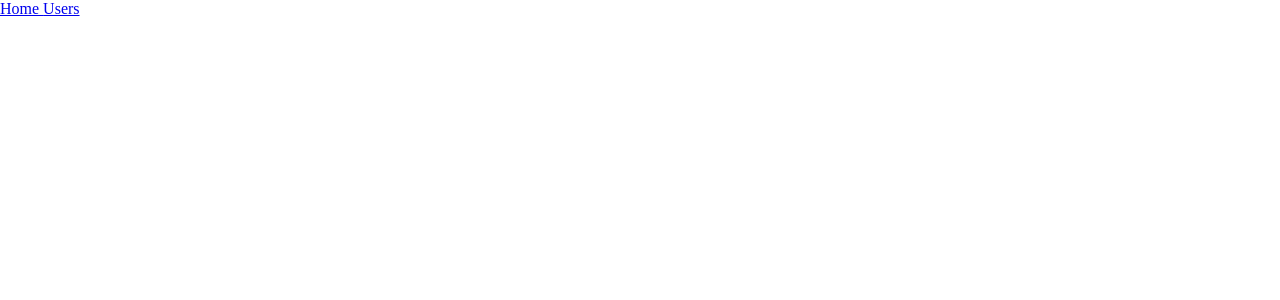
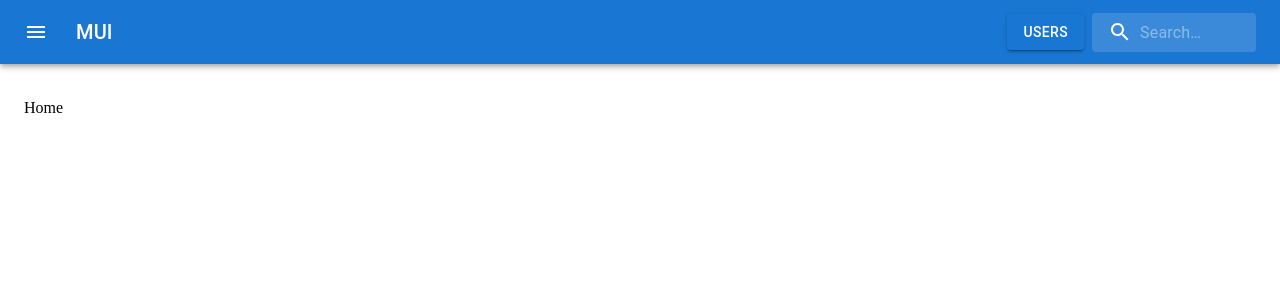
Before and after one commit to KarinaKloyan/ApiRedux, a React (Vite) app: page / in a window 1280 px wide. Shown: the top 300 px of the page. Built offline with nearby package versions, Linux system fonts and the light colour scheme.

Commit message:
added MUI, BLL logic ang pagination

```diff
--- a/src/api/index.js
+++ b/src/api/index.js
@@ -5,8 +5,8 @@ const instance = axios.create({
 })
 
 export const SocialAPI = {
-   async getUsers(){
- const response =  await instance.get('/users?count=100&page=1')
+   async getUsers(page){
+ const response =  await instance.get(`/users?count=100&page=${page}`)
  return response.data
    }
 }
--- a/src/components/Header/Header.jsx
+++ b/src/components/Header/Header.jsx
@@ -1,12 +1,104 @@
 import { NavLink } from "react-router-dom"
 
-function Header(){
-    return(
-        <div>
-           <NavLink to='/'>Home </NavLink>
-           <NavLink to='/users'>Users </NavLink>
-        </div>
-    )
+import { styled, alpha } from '@mui/material/styles';
+
+import {AppBar, Box, Toolbar, IconButton, Typography, InputBase, Button} from '@mui/material';
+
+import MenuIcon from '@mui/icons-material/Menu';
+import SearchIcon from '@mui/icons-material/Search';
+
+const Search = styled('div')(({ theme }) => ({
+  position: 'relative',
+  borderRadius: theme.shape.borderRadius,
+  backgroundColor: alpha(theme.palette.common.white, 0.15),
+  '&:hover': {
+    backgroundColor: alpha(theme.palette.common.white, 0.25),
+  },
+  marginLeft: 0,
+  width: '100%',
+  [theme.breakpoints.up('sm')]: {
+    marginLeft: theme.spacing(1),
+    width: 'auto',
+  },
+}));
+
+const SearchIconWrapper = styled('div')(({ theme }) => ({
+  padding: theme.spacing(0, 2),
+  height: '100%',
+  position: 'absolute',
+  pointerEvents: 'none',
+  display: 'flex',
+  alignItems: 'center',
+  justifyContent: 'center',
+}));
+
+const StyledInputBase = styled(InputBase)(({ theme }) => ({
+  color: 'inherit',
+  width: '100%',
+  '& .MuiInputBase-input': {
+    padding: theme.spacing(1, 1, 1, 0),
+    // vertical padding + font size from searchIcon
+    paddingLeft: `calc(1em + ${theme.spacing(4)})`,
+    transition: theme.transitions.create('width'),
+    [theme.breakpoints.up('sm')]: {
+      width: '12ch',
+      '&:focus': {
+        width: '20ch',
+      },
+    },
+  },
+}));
+
+export default function Header() {
+  return (
+    <Box sx={{ flexGrow: 1 }}>
+      <AppBar position="static">
+        <Toolbar>
+          <IconButton
+            size="large"
+            edge="start"
+            color="inherit"
+            aria-label="open drawer"
+            sx={{ mr: 2 }}
+          >
+            <MenuIcon />
+          </IconButton>
+          <Typography
+            variant="h6"
+            noWrap
+            component="div"
+            sx={{ flexGrow: 1, display: { xs: 'none', sm: 'block' } }}
+          >
+            MUI
+          </Typography>
+          <Button variant='contained'
+          component={NavLink}
+          to="/users">
+            Users
+          </Button>
+          <Search>
+            <SearchIconWrapper>
+              <SearchIcon />
+            </SearchIconWrapper>
+            <StyledInputBase
+              placeholder="Search…"
+              inputProps={{ 'aria-label': 'search' }}
+            />
+          </Search>
+        </Toolbar>
+      </AppBar>
+    </Box>
+  );
 }
 
-export default Header
+
+// function Header(){
+//     return(
+//         <div>
+//            <NavLink to='/'>Home </NavLink>
+//            <NavLink to='/users'>Users </NavLink>
+//         </div>
+//     )
+// }
+
+// export default Header
--- a/src/components/Home/Home.jsx
+++ b/src/components/Home/Home.jsx
@@ -1,5 +1,9 @@
 function Home(){
-    return
+    return (
+        <div>
+            Home
+        </div>
+    )
 }
 
 export default Home
--- a/src/components/Layout/Layout.jsx
+++ b/src/components/Layout/Layout.jsx
@@ -1,14 +1,16 @@
-import { Outlet } from "react-router-dom"
-import Header from "../Header/Header"
+import { Outlet } from "react-router-dom";
+import Header from "../Header/Header";
+import { Container } from "@mui/material";
 
-
-function Layout(){
-    return (
-        <div>
-            <Header/>
-            <Outlet/>
-        </div>
-    )
+function Layout() {
+  return (
+    <>
+      <Header />
+      <Container maxWidth="xl" sx={{ marginTop: "35px" }}>
+        <Outlet />
+      </Container>
+    </>
+  );
 }
 
-export default Layout
+export default Layout;
--- a/src/components/User/User.jsx
+++ b/src/components/User/User.jsx
@@ -1,9 +1,39 @@
-function User({user}){
-    return(
-        <div>
-            <h3>{user?.name}</h3>
-        </div>
-    )
+import {
+  Card,
+  CardContent,
+  CardMedia,
+  Typography,
+  Button,
+  CardActionArea,
+  CardActions,
+} from "@mui/material";
+import userImg from "../../assets/user.png";
+
+function User({ user }) {
+  return (
+    <Card sx={{ maxWidth: 270 }}>
+      <CardActionArea>
+        <CardMedia
+          component="img"
+          height="300"
+          image={user.photos.large ? user.photos.large : userImg}
+        />
+        <CardContent>
+          <Typography gutterBottom variant="h5" component="div">
+            {user?.name}
+          </Typography>
+        </CardContent>
+      </CardActionArea>
+      <CardActions>
+        <Button size="small" color="primary" variant="contained">
+          Follow
+        </Button>
+        <Button size="small" color="primary" variant="outlined">
+          View Profile
+        </Button>
+      </CardActions>
+    </Card>
+  );
 }
 
-export default User
+export default User;
--- /dev/null
+++ b/src/components/UserSkeleton/UserSkeleton.jsx
@@ -0,0 +1,25 @@
+import {
+  Card,
+  CardContent,
+  CardActions,
+  Skeleton,
+} from "@mui/material";
+
+function UserSkeleton() {
+  return (
+    <Card sx={{ maxWidth: 270 }}>
+      <Skeleton variant="rectangular" width={270} height={300} />
+
+      <CardContent>
+        <Skeleton variant="text" width="80%" height={40} />
+      </CardContent>
+
+      <CardActions>
+        <Skeleton variant="rounded" width={90} height={36} />
+        <Skeleton variant="rounded" width={110} height={36} />
+      </CardActions>
+    </Card>
+  );
+}
+
+export default UserSkeleton;
--- a/src/components/Users/Users.jsx
+++ b/src/components/Users/Users.jsx
@@ -1,26 +1,51 @@
 import { useEffect } from "react";
 import { useDispatch, useSelector } from "react-redux";
-import { SocialAPI } from "../../api";
-import { getUsersAC } from "../../store/usersReducer";
+import { getUsersThunkCreator, changePageAC } from "../../store/usersReducer";
 import User from "../User/User";
+import { Box, Pagination } from "@mui/material";
+import UserSkeleton from "../UserSkeleton/UserSkeleton";
 
 function Users() {
   const dispatch = useDispatch();
- const{users}= useSelector((state) => state.usersData)
-console.log(users)
+  const { users, isFetching, totalCount, currentPage } = useSelector(
+    (state) => state.usersData,
+  );
+
   useEffect(() => {
-    SocialAPI.getUsers()
-    .then((data) => {
-      dispatch(getUsersAC(data.items));
-    });
-  }, []);
-  return <div>
-    {
-        users?.map((user)=>(
-            <User key={user.id} user={user}/>
-        ))
-    }
-  </div>;
+    dispatch(getUsersThunkCreator());
+  }, [currentPage]);
+
+  const pages = Math.ceil(totalCount / 100);
+
+  const changePage = (page) => {
+    dispatch(changePageAC(page));
+  };
+  return (
+    <Box>
+      <Box>
+        <Pagination
+          count={pages}
+          onChange={(_, p) => changePage(p)}
+          variant="outlined"
+          shape="rounded"
+        />
+      </Box>
+      <Box
+        sx={{
+          display: "flex",
+          flexWrap: "wrap",
+          gap: 2,
+          justifyContent: "center",
+        }}
+      >
+        {isFetching
+          ? Array(20)
+              .fill(null)
+              .map((_, index) => <UserSkeleton key={index} />)
+          : users?.map((user) => <User key={user.id} user={user} />)}
+      </Box>
+    </Box>
+  );
 }
 
 export default Users;
--- a/src/store/index.js
+++ b/src/store/index.js
@@ -1,8 +1,12 @@
-import { createStore, combineReducers } from "redux";
+import { createStore, combineReducers, applyMiddleware } from "redux";
 import usersReducer from "./usersReducer";
+import {thunk} from "redux-thunk"
 
 const rootReducer = combineReducers({
   usersData: usersReducer,
 });
 
-export const store = createStore(rootReducer);
+
+// window.store = store
+
+export const store = createStore(rootReducer, applyMiddleware(thunk));
--- a/src/store/usersReducer/index.js
+++ b/src/store/usersReducer/index.js
@@ -1,7 +1,16 @@
+import { SocialAPI } from "../../api";
+
 const GET_USERS = "getUsers";
+const IS_FETCHING = "isFetching"
+const TOTAL_USERS_COUNT = "totalUsersCount"
+const CURRENT_PAGE = "currentPage"
+
 
 const initState = {
   users: [],
+  isFetching: false,
+  totalCount: 0,
+  currentPage: 1
 };
 
 const usersReducer = (state = initState, action) => {
@@ -11,12 +20,46 @@ const usersReducer = (state = initState, action) => {
         ...state,
         users: action.payload,
       };
+      case IS_FETCHING:
+      return{
+        ...state,
+        isFetching: action.payload
+      }
+      case TOTAL_USERS_COUNT:
+        return{
+          ...state,
+          totalCount: action.payload
+        }
+        case CURRENT_PAGE:
+          return{
+            ...state,
+            currentPage: action.payload
+          }
 
     default:
       return state;
   }
 };
 
-export const getUsersAC = (data) => ({ type: GET_USERS, payload: data });
+
+const getUsersAC = (data) => ({ type: GET_USERS, payload: data });
+const isFetchingAC= (bool)=>({type: IS_FETCHING, payload: bool})
+const totalUsersCountAC=(totalCount) =>({type: TOTAL_USERS_COUNT, payload: totalCount})
+export const changePageAC =(page) => ({type: CURRENT_PAGE, payload: page})
+
+
+export const getUsersThunkCreator = () => {
+  return (dispatch, getState) => {
+    let {usersData}=getState()
+
+      dispatch(isFetchingAC(true));
+    SocialAPI.getUsers(usersData.currentPage)
+    .then((data) => {
+      dispatch(isFetchingAC(false));
+      dispatch(getUsersAC(data.items));
+      dispatch(totalUsersCountAC(data.totalCount))
+    });
+  }
+}
 
 export default usersReducer;
```
Also changed, not shown: package.json (+7 -1 lines), src/assets/user.png (added), 1 other file (tests, documents, lock files or other folders).
